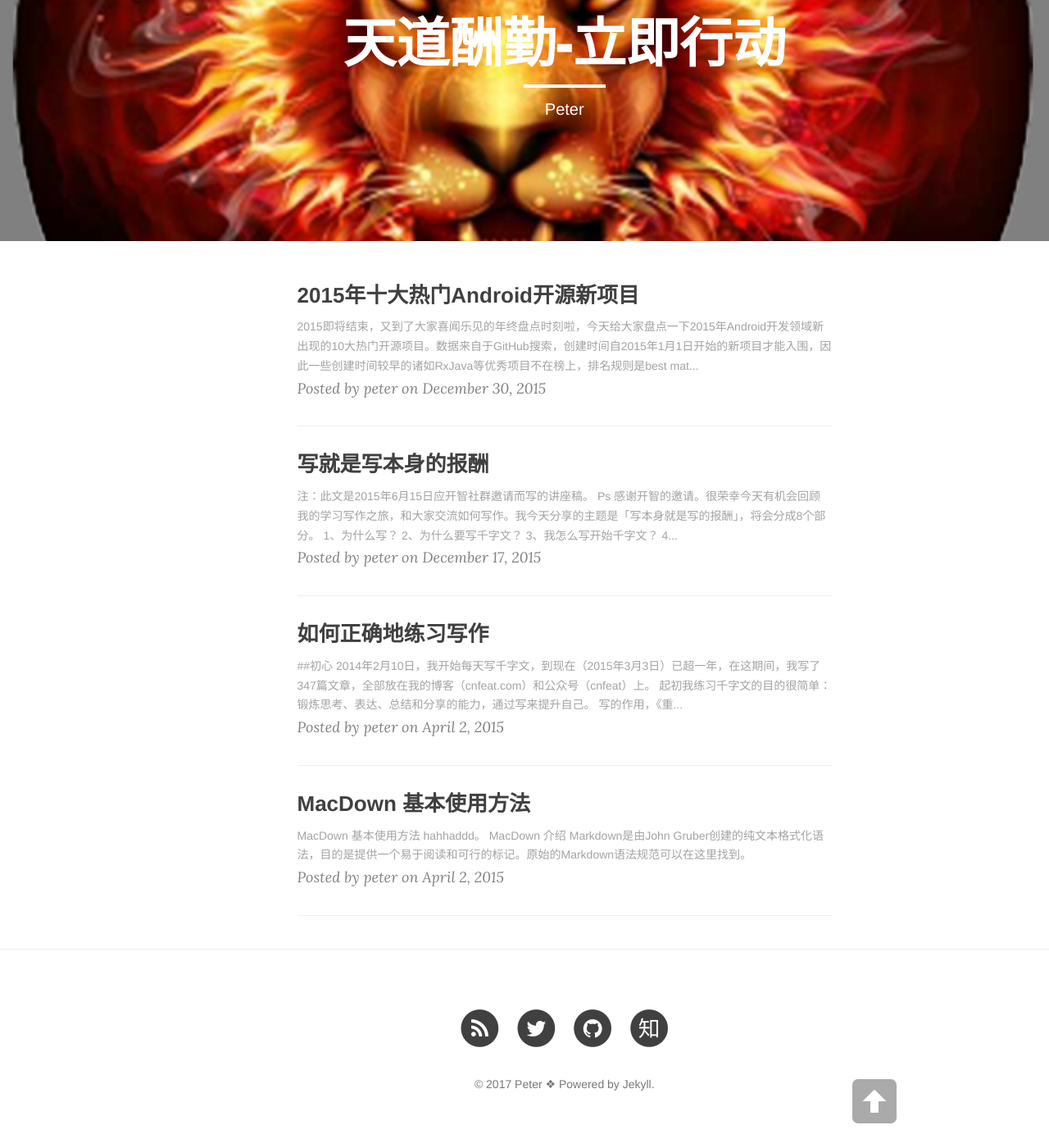
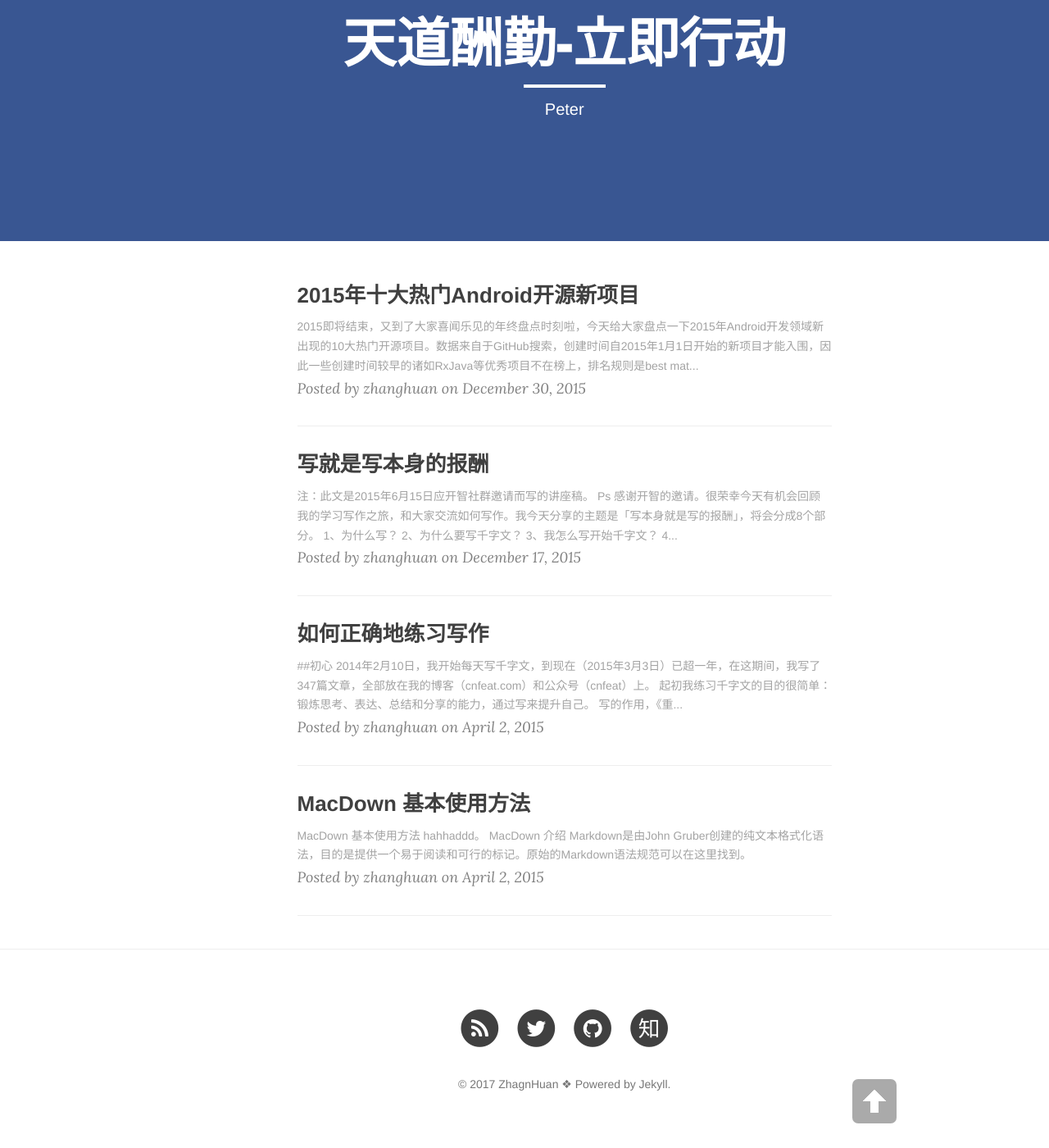
Before and after one commit to wuyajun7/wuyajun7.github.io, a Jekyll site: the page built from index.html, in a window 1280 px wide and 1400 px high, scrolled down 134 px. Shown: the whole window at 82% size. Built offline with Jekyll 4.4.1, drawn with Linux system fonts in a browser that asks for light colours; nearby versions of some CDN libraries; the list of posts is cut into pages by our own code.

Commit message:
fix code

```diff
--- a/_config.yml
+++ b/_config.yml
@@ -1,27 +1,27 @@
 # Site settings
 title: 天道酬勤-立即行动
-header-img: "img/icon.png"
+header-img: "img/facebook.jpg"
 tagline: "cn"
-description: "Peter|读而立·写而生"
+description: "张欢|读而立·写而生"
 baseurl: ""
-url: "http://wuyajun7"
+url: "http://zhanghuanhome"
 
 # About/contact
 owner:
-  name: "Peter"
+  name: " ZhagnHuan"
   email: TheBlueSky123@gmail.com
-  bio: "天道酬勤，皆有可能"
+  bio: "天道酬勤，皆有可能1"
 
 # Data
 gavatar: http://dreamofbook.qiniudn.com/Az..png
 favicon: img/favicon.png
 
-douban_username:  peter
-twitter_username: peter
-github_username: peter
+douban_username:  zhanghuan
+twitter_username: zhanghuan
+github_username: zhanghuan
 facebook_username:
-weibo_username: peter
-zhihu_username: peter
+weibo_username: zhanghuan
+zhihu_username: zhanghuan
 
 # Build settings
 # use Github Flavored Markdown !important
@@ -43,16 +43,16 @@
       type: "posts"
     values:
       layout: "post"
-      author: "peter"
+      author: "zhanghuan"
       header-img: "img/facebook.jpg" # We don't want posts without a header image, that whould mean white on white
 
 # Comments
 comments :
   provider : disqus
   duoshuo :
-    short_name : peter
+    short_name : zhanghuan
   disqus :
-      short_name : peter
+      short_name : zhanghuan
 
 # Analytics and webmaster tools stuff goes here
 google_analytics:
```
